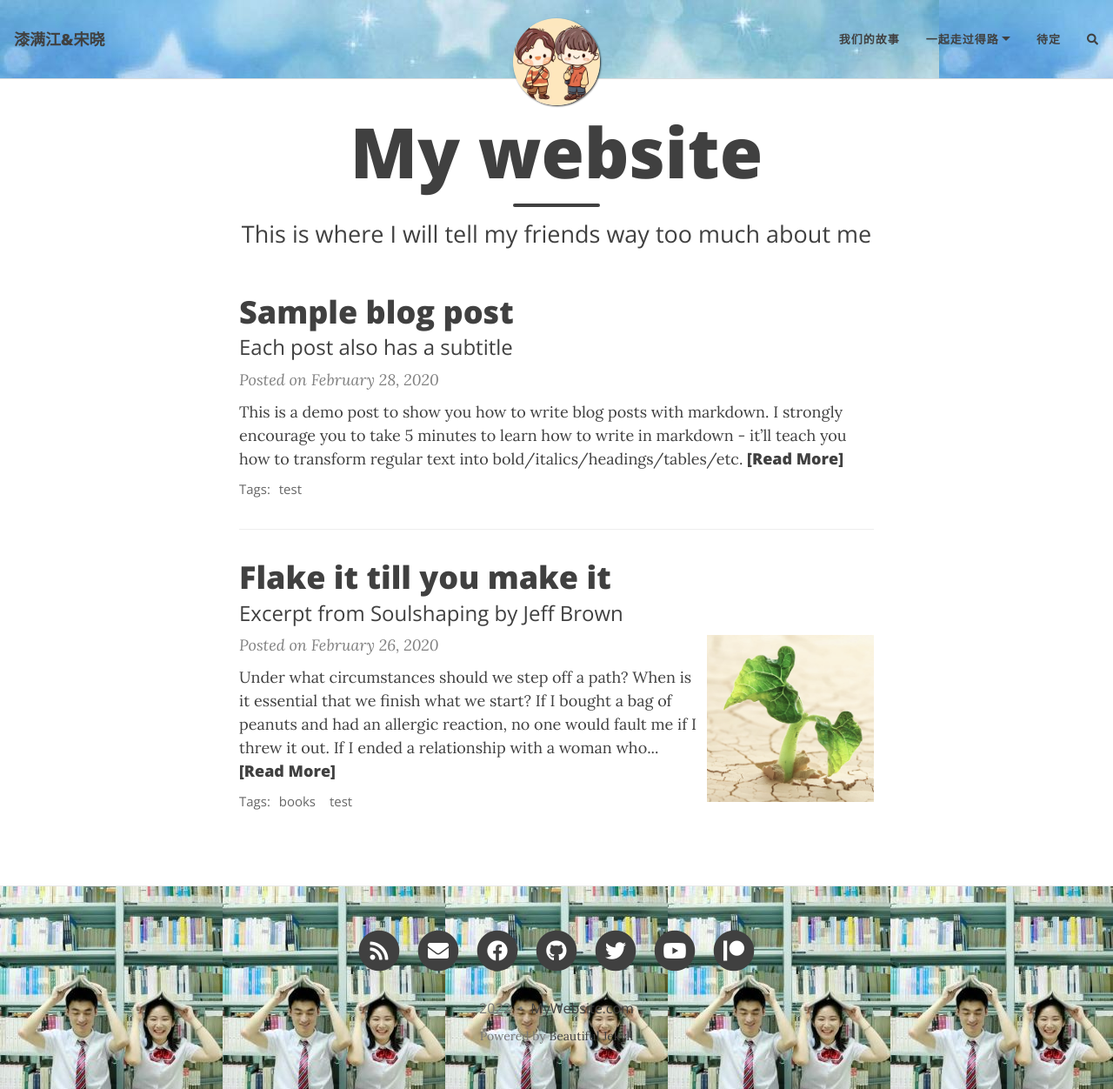
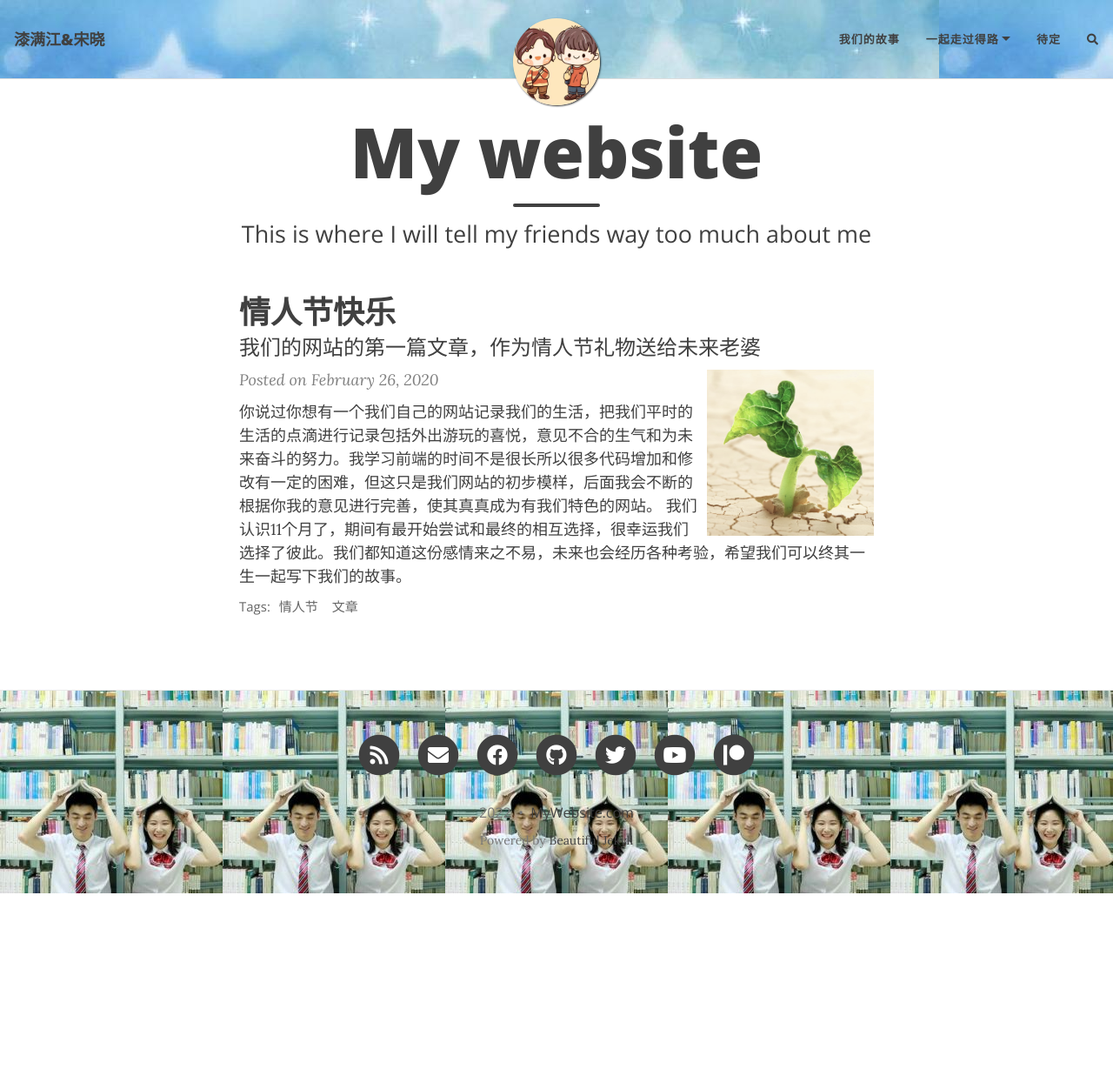
Before and after one commit to tplmdfx/tplmdfx.github.io, a Jekyll site: the page built from index.html, in a window 1280 px wide and 1252 px high. Shown: the whole window at 87% size. Built offline with Jekyll 4.4.1, drawn with Linux system fonts in a browser that asks for light colours; nearby versions of some CDN libraries; the list of posts is cut into pages by our own code; comment, search, counter and statistics services are not loaded.

Commit message:
my blog 06

````diff
--- a/_posts/2020-02-26-flake-it-till-you-make-it.md
+++ b/_posts/2020-02-26-flake-it-till-you-make-it.md
@@ -1,17 +1,12 @@
 ---
 layout: post
-title: Flake it till you make it
-subtitle: Excerpt from Soulshaping by Jeff Brown
+title: 情人节快乐
+subtitle: 我们的网站的第一篇文章，作为情人节礼物送给未来老婆
 cover-img: /assets/img/path.jpg
 thumbnail-img: /assets/img/thumb.png
 share-img: /assets/img/path.jpg
-tags: [books, test]
+tags: [情人节, 文章]
 ---
 
-Under what circumstances should we step off a path? When is it essential that we finish what we start? If I bought a bag of peanuts and had an allergic reaction, no one would fault me if I threw it out. If I ended a relationship with a woman who hit me, no one would say that I had a commitment problem. But if I walk away from a seemingly secure route because my soul has other ideas, I am a flake?
-
-The truth is that no one else can definitively know the path we are here to walk. It’s tempting to listen—many of us long for the omnipotent other—but unless they are genuine psychic intuitives, they can’t know. All others can know is their own truth, and if they’ve actually done the work to excavate it, they will have the good sense to know that they cannot genuinely know anyone else’s. Only soul knows the path it is here to walk. Since you are the only one living in your temple, only you can know its scriptures and interpretive structure.
-
-At the heart of the struggle are two very different ideas of success—survival-driven and soul-driven. For survivalists, success is security, pragmatism, power over others. Success is the absence of material suffering, the nourishing of the soul be damned. It is an odd and ironic thing that most of the material power in our world often resides in the hands of younger souls. Still working in the egoic and material realms, they love the sensations of power and focus most of their energy on accumulation. Older souls tend not to be as materially driven. They have already played the worldly game in previous lives and they search for more subtle shades of meaning in this one—authentication rather than accumulation. They are often ignored by the culture at large, although they really are the truest warriors.
-
-A soulful notion of success rests on the actualization of our innate image. Success is simply the completion of a soul step, however unsightly it may be. We have finished what we started when the lesson is learned. What a fear-based culture calls a wonderful opportunity may be fruitless and misguided for the soul. Staying in a passionless relationship may satisfy our need for comfort, but it may stifle the soul. Becoming a famous lawyer is only worthwhile if the soul demands it. It is an essential failure if you are called to be a monastic this time around. If you need to explore and abandon ten careers in order to stretch your soul toward its innate image, then so be it. Flake it till you make it.
+  你说过你想有一个我们自己的网站记录我们的生活，把我们平时的生活的点滴进行记录包括外出游玩的喜悦，意见不合的生气和为未来奋斗的努力。我学习前端的时间不是很长所以很多代码增加和修改有一定的困难，但这只是我们网站的初步模样，后面我会不断的根据你我的意见进行完善，使其真真成为有我们特色的网站。
+  我们认识11个月了，期间有最开始尝试和最终的相互选择，很幸运我们选择了彼此。我们都知道这份感情来之不易，未来也会经历各种考验，希望我们可以终其一生一起写下我们的故事。
--- a/_posts/2020-02-28-test-markdown.md
+++ /dev/null
@@ -1,76 +0,0 @@
----
-layout: post
-title: Sample blog post
-subtitle: Each post also has a subtitle
-tags: [test]
-comments: true
----
-
-This is a demo post to show you how to write blog posts with markdown.  I strongly encourage you to [take 5 minutes to learn how to write in markdown](https://markdowntutorial.com/) - it'll teach you how to transform regular text into bold/italics/headings/tables/etc.
-
-**Here is some bold text**
-
-## Here is a secondary heading
-
-Here's a useless table:
-
-| Number | Next number | Previous number |
-| :------ |:--- | :--- |
-| Five | Six | Four |
-| Ten | Eleven | Nine |
-| Seven | Eight | Six |
-| Two | Three | One |
-
-
-How about a yummy crepe?
-
-![Crepe](https://s3-media3.fl.yelpcdn.com/bphoto/cQ1Yoa75m2yUFFbY2xwuqw/348s.jpg)
-
-It can also be centered!
-
-![Crepe](https://s3-media3.fl.yelpcdn.com/bphoto/cQ1Yoa75m2yUFFbY2xwuqw/348s.jpg){: .mx-auto.d-block :}
-
-Here's a code chunk:
-
-~~~
-var foo = function(x) {
-  return(x + 5);
-}
-foo(3)
-~~~
-
-And here is the same code with syntax highlighting:
-
-```javascript
-var foo = function(x) {
-  return(x + 5);
-}
-foo(3)
-```
-
-And here is the same code yet again but with line numbers:
-
-{% highlight javascript linenos %}
-var foo = function(x) {
-  return(x + 5);
-}
-foo(3)
-{% endhighlight %}
-
-## Boxes
-You can add notification, warning and error boxes like this:
-
-### Notification
-
-{: .box-note}
-**Note:** This is a notification box.
-
-### Warning
-
-{: .box-warning}
-**Warning:** This is a warning box.
-
-### Error
-
-{: .box-error}
-**Error:** This is an error box.
--- a/aboutme.md
+++ b/aboutme.md
@@ -1,16 +1,25 @@
 ---
 layout: page
-title: About me
-subtitle: Why you'd want to go on a date with me
+title: 我们的故事
+subtitle: 为什么我会选择你
 ---
 
-My name is Inigo Montoya. I have the following qualities:
+漆满江和宋晓的故事包括:
 
-- I rock a great mustache
-- I'm extremely loyal to my family
+- 相识
+- 相遇
+- 相知
 
-What else do you need?
+让我们走进他们的故事?
 
-### My story
+### 相识
 
-To be honest, I'm having some trouble remembering right now, so why don't you just watch [my movie](https://en.wikipedia.org/wiki/The_Princess_Bride_%28film%29) and it will answer **all** your questions.
+男友视角：2021春季学期伊始，通过师兄介绍认识了宋晓。长的好看、性格开朗还聊的来天。很开心喜提一块金砖。初期印象最深刻的事情应该是写语文作业吧，都没见过面就让人家帮忙写语文作业着实不好意思，小宝贝也爽快的由四篇作业讨价还价到两篇作业，happy。
+
+### 相遇
+
+男友视角：小宝贝还在华师的时候我们会经常见面，由最初的一周一次到一周两次甚至三次，主要因为我学习任务重（导师不放）。第一次是在华科的地铁站见面的，后来我们就去看了电影，逛了光谷步行街，吃了饭。后来和小宝贝一起逛了解放公园，江滩，楚河汉街，湖北省博物馆，户部巷，武汉长江大桥等等，原来和喜欢的人逛景点是这样的感觉呢。
+
+### 相知
+
+男友视角：小宝贝很顺利毕业并且找到工作，我们面临异地的难题，这期间我们吵过很多次架可是还是坚持每月见一次，异地见面的成本很高但很有必要，见面后很多问题都会坐下来认真商量避免了很多误会。我找到了一个工作和小宝贝没有在同一个城市，可能还会有一段异地的时间，但我相信我们能一起熬过来，相知是一个漫长的过程，需要我们一起体会，love。
````
